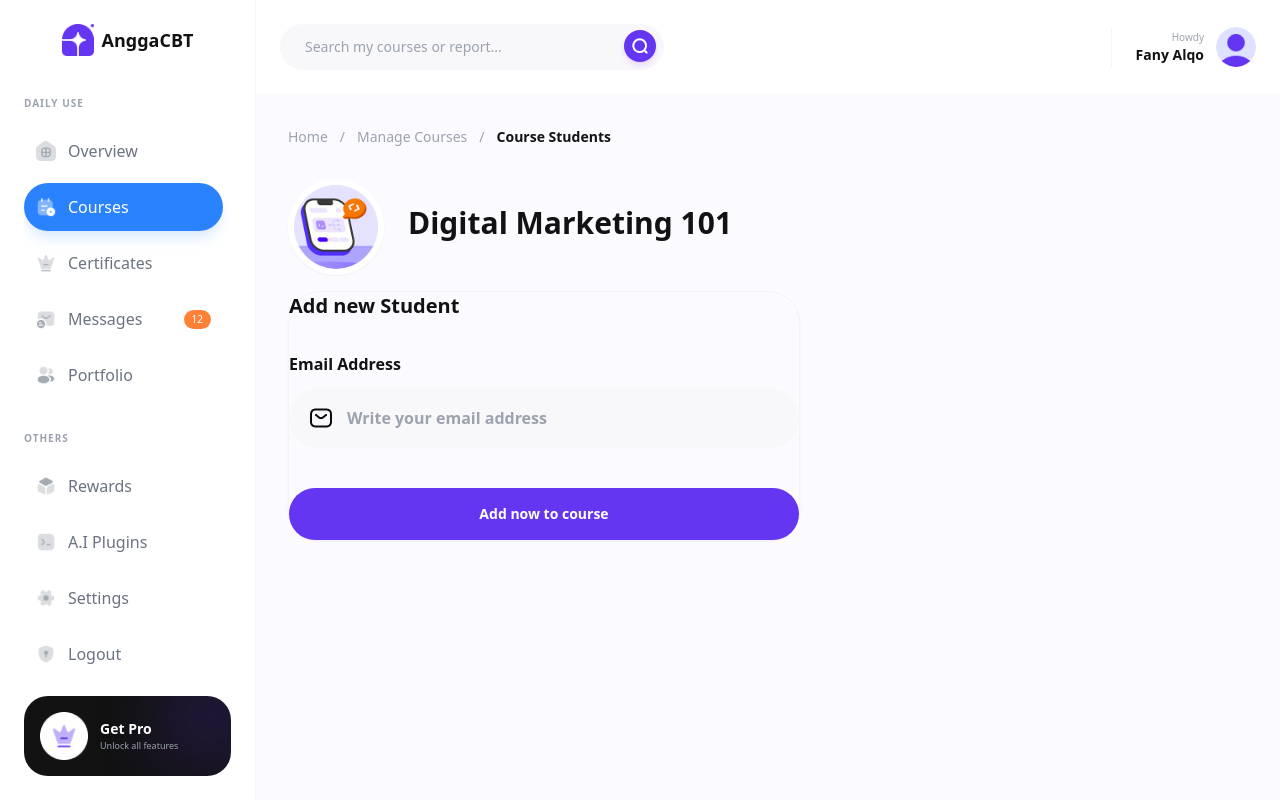
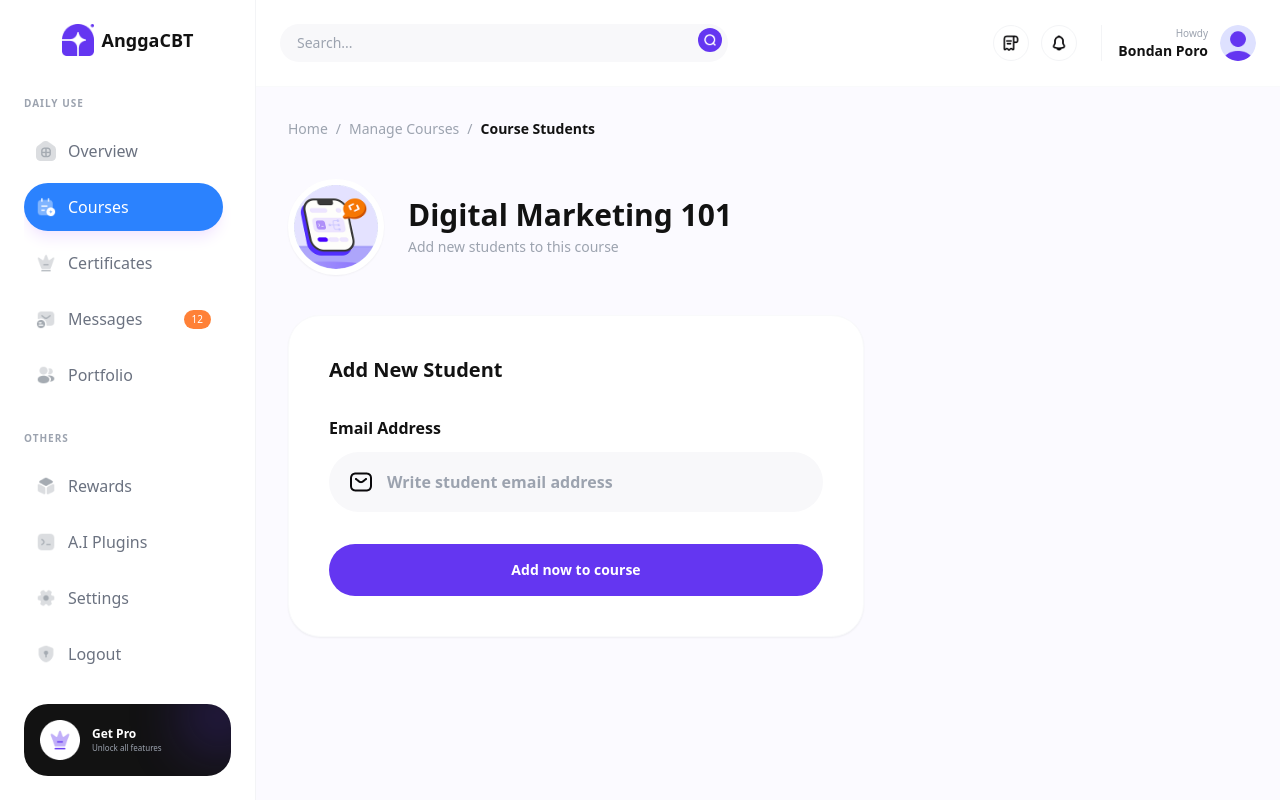
Before and after one commit to Liliang10/Web-AnggaCBT, a website: page addStudents.html in a window 1280 px wide. Drawn offline with nearby package versions, Linux system fonts and the light colour scheme.

Commit message:
Update addStudents.html

```diff
--- a/addStudents.html
+++ b/addStudents.html
@@ -4,16 +4,24 @@
     <meta charset="UTF-8">
     <meta name="viewport" content="width=device-width, initial-scale=1.0">
     <script src="https://cdn.tailwindcss.com"></script>
-    <title>Add Student</title>
+    <title>Add Student - AnggaCBT</title>
     <script defer src="https://unpkg.com/alpinejs@3.x.x/dist/cdn.min.js"></script>
 </head>
-<body class="bg-[#FBFAFF] font-sans antialiased text-[#121212] overflow-x-hidden">
+<body class="bg-[#FBFAFF] font-sans antialiased text-[#121212]" x-data="{ sideBarOpen: false }">
 
     <div class="flex min-h-screen">
-        <aside class="w-64 bg-white border-r border-gray-100 flex flex-col p-6 sticky top-0 h-screen">
-            <div class="flex items-center justify-center gap-2 font-bold text-lg mb-10">
+        <aside
+            :class="sideBarOpen ? 'translate-x-0' : '-translate-x-full'"
+            class="fixed inset-y-0 left-0 z-50 w-64 bg-white border-r border-gray-100 flex flex-col p-6 transition-transform duration-300 transform lg:translate-x-0 lg:sticky lg:top-0 lg:h-screen">
+
+            <div class="flex items-center justify-between lg:justify-center gap-2 font-bold text-lg mb-10">
+                <div class="flex items-center gap-2">
                     <img src="images/logo.png" alt="logo" class="w-8">
                     <p>AnggaCBT</p>
+                </div>
+                <button @click="sideBarOpen = false" class="lg:hidden">
+                    <svg class="w-6 h-6" fill="none" stroke="currentColor" viewBox="0 0 24 24"><path stroke-linecap="round" stroke-linejoin="round" stroke-width="2" d="M6 18L18 6M6 6l12 12"></path></svg>
+                </button>
             </div>
 
             <div class="flex flex-col gap-8 overflow-y-auto flex-1 custom-scrollbar pr-2">
@@ -26,12 +34,12 @@
                             </a>
                         </li>
                         <li>
-                            <a href="#" class="flex items-center gap-3 p-3 bg-[#2B82FE] text-white rounded-full font-medium shadow-lg shadow-blue-100">
-                                <img src="images/courses.png" alt="" class="w-5 filter brightness-0 invert"> Courses
+                            <a href="#" class="flex items-center gap-3 p-3 bg-[#2B82FE] text-white rounded-full font-medium shadow-lg shadow-purple-100">
+                                <img src="images/courses.png" alt="" class="w-5"> Courses
                             </a>
                         </li>
                         <li>
-                            <a href="#" class="flex items-center gap-3 p-3 text-gray-500 hover:text-[#6436F1] font-medium">
+                            <a href="#" class="flex items-center gap-3 p-3 text-gray-500 hover:text-[#6436F1] font-medium transition-all">
                                 <img src="images/certificates.png" alt="" class="w-5"> Certificates
                             </a>
                         </li>
@@ -44,7 +52,7 @@
                             </a>
                         </li>
                         <li>
-                            <a href="#" class="flex items-center gap-3 p-3 text-gray-500 hover:text-[#6436F1] font-medium">
+                            <a href="#" class="flex items-center gap-3 p-3 text-gray-500 hover:text-[#6436F1] font-medium transition-all">
                                 <img src="images/portfolio.png" alt="" class="w-5"> Portfolio
                             </a>
                         </li>
@@ -64,78 +72,97 @@
 
             <div class="mt-6 bg-[#121212] rounded-3xl p-4 relative overflow-hidden group">
                 <div class="relative z-10 flex items-center gap-3">
-                    <img src="images/crown.png" alt="crown" class="w-12 h-12">
+                    <img src="images/crown.png" alt="crown" class="w-10 h-10">
                     <div>
-                        <p class="text-white font-bold text-sm">Get Pro</p>
-                        <p class="text-gray-400 text-[9px]">Unlock all features</p>
+                        <p class="text-white font-bold text-xs">Get Pro</p>
+                        <p class="text-gray-400 text-[8px]">Unlock all features</p>
                     </div>
                 </div>
-                <div class="absolute -right-5 -top-5 w-20 h-20 bg-[#6436F1] blur-[40px] opacity-30"></div>
+                <div class="absolute -right-5 -top-5 w-16 h-16 bg-[#6436F1] blur-[30px] opacity-30"></div>
             </div>
         </aside>
 
-        <main class="flex-1 flex flex-col">
-            <header class="bg-white p-6 flex items-center justify-between border-b border-gray-50">
-                <div class="relative w-96">
-                    <input type="text" placeholder="Search my courses or report..." class="w-full bg-[#F8F8FA] rounded-full py-3 px-6 outline-none text-sm border border-transparent focus:border-gray-200">
-                    <button class="absolute right-2 top-1.5 bg-[#6436F1] p-2 rounded-full shadow-md shadow-purple-200">
-                        <img src="images/search.png" alt="search" class="w-4 h-4 filter brightness-0 invert">
+        <div x-show="sideBarOpen" @click="sideBarOpen = false" class="fixed inset-0 bg-black bg-opacity-50 z-40 lg:hidden"></div>
+
+        <main class="flex-1 min-w-0 flex flex-col w-full">
+            <header class="bg-white p-4 md:p-6 flex items-center justify-between border-b border-gray-50 gap-2 md:gap-4">
+                <div class="flex items-center gap-2 md:gap-4 flex-1">
+                    <button @click="sideBarOpen = true" class="md:hidden p-2 bg-gray-50 rounded-lg shrink-0">
+                        <svg class="w-6 h-6" fill="none" stroke="currentColor" viewBox="0 0 24 24">
+                            <path stroke-linecap="round" stroke-linejoin="round" stroke-width="2" d="M4 6h16M4 12h16m-7 6h7"></path>
+                        </svg>
+                    </button>
+
+                    <div class="relative w-full max-w-[160px] sm:max-w-xs md:max-w-sm lg:max-w-md">
+                        <input type="text" placeholder="Search..."
+                            class="w-full bg-[#F8F8FA] rounded-full py-2 pl-4 pr-10 outline-none text-xs sm:text-sm border border-transparent focus:border-gray-200">
+                        <button class="absolute right-1.5 top-1 bg-[#6436F1] p-1.5 rounded-full">
+                            <img src="images/search.png" alt="search" class="w-3 h-3">
+                        </button>
+                    </div>
+                </div>
+
+                <div class="flex items-center gap-2 md:gap-6 shrink-0">
+                    <div class="flex gap-1 md:gap-3">
+                        <button class="w-8 h-8 md:w-9 md:h-9 flex items-center justify-center border border-gray-100 rounded-full hover:bg-gray-50">
+                            <img src="images/receipt.png" class="w-3.5 md:w-4">
+                        </button>
+                        <button class="w-8 h-8 md:w-9 md:h-9 flex items-center justify-center border border-gray-100 rounded-full hover:bg-gray-50">
+                            <img src="images/notification.png" class="w-3.5 md:w-4">
                         </button>
                     </div>
 
-                <div class="flex items-center gap-6">
-                    <div class="flex items-center gap-3 border-l pl-6 border-gray-100">
+                    <div class="flex items-center gap-2 md:gap-3 border-l pl-2 md:pl-4 border-gray-100">
                         <div class="text-right">
-                            <p class="text-[10px] text-gray-400">Howdy</p>
-                            <p class="text-sm font-bold text-[#121212]">Fany Alqo</p>
+                            <p class="text-[10px] text-gray-400 hidden sm:block">Howdy</p>
+                            <p class="text-[11px] sm:text-sm font-bold leading-tight">Bondan Poro</p>
                         </div>
-                        <img src="images/profile_picture.png" alt="profile" class="w-10 h-10 rounded-full object-cover">
+                        <img src="images/profile_picture.png" alt="profile" class="w-8 h-8 md:w-9 md:h-9 rounded-full object-cover">
                     </div>
                 </div>
             </header>
 
-            <section class="p-8 w-full">
-                <nav class="flex items-center gap-3 text-sm text-gray-400 mb-8">
-                    <a href="#" class="hover:text-[#6436F1] transition-colors">Home</a>
+            <section class="p-4 sm:p-6 lg:p-8 max-w-6xl mx-auto w-full">
+                <nav class="flex items-center gap-2 text-xs sm:text-sm text-gray-400 mb-8 overflow-x-auto whitespace-nowrap pb-2">
+                    <a href="#" class="hover:text-[#6436F1]">Home</a>
                     <span>/</span>
-                    <a href="manageCourses.html" class="hover:text-[#6436F1] transition-colors">Manage Courses</a>
+                    <a href="manageCourses.html" class="hover:text-[#6436F1]">Manage Courses</a>
                     <span>/</span>
                     <span class="text-[#121212] font-semibold">Course Students</span>
                 </nav>
 
-                <div class="max-w-lg">
-                    <div class="flex items-center gap-6 mb-4">
-                        <div class="relative">
+                <div class="flex flex-col sm:flex-row items-center gap-6 mb-10">
+                    <div class="relative shrink-0">
                         <div class="w-24 h-24 bg-[#E0E9FF] rounded-full flex items-center justify-center overflow-hidden border-[6px] border-white shadow-sm">
                             <img src="images/BigWebDevelopment.png" alt="Course Thumbnail" class="w-full h-full object-cover">
                         </div>
                     </div>
-                        <div>
-                            <h1 class="text-3xl font-extrabold text-[#121212] mb-2">Digital Marketing 101</h1>
+                    <div class="text-center sm:text-left">
+                        <h1 class="text-2xl sm:text-3xl font-extrabold text-[#121212]">Digital Marketing 101</h1>
+                        <p class="text-sm text-gray-400 mt-1 font-medium">Add new students to this course</p>
                     </div>
                 </div>
 
-                    <form class="flex flex-col gap-8 rounded-[32px] border border-gray-100 shadow-sm">
+                <div class="bg-white p-6 sm:p-10 rounded-[32px] border border-gray-50 shadow-sm max-w-xl mx-auto md:mx-0">
+                    <form class="flex flex-col gap-8">
                         <div>
-                            <h2 class="text-xl font-bold">Add new Student</h2>
+                            <h2 class="text-xl font-bold">Add New Student</h2>
                         </div>
 
                         <div class="flex flex-col gap-3">
-                            <label class="font-bold text-base">Email Address</label>
+                            <label class="font-bold text-sm sm:text-base">Email Address</label>
                             <div class="relative">
                                 <div class="absolute left-5 top-1/2 -translate-y-1/2">
-                                    <img src="images/sms.png" class="w-6 h-6" alt="">
+                                    <img src="images/sms.png" class="w-5 h-5 sm:w-6 sm:h-6" alt="icon">
                                 </div>
-                                <input type="email" placeholder="Write your email address"
-                                    class="w-full bg-[#F8F8FA] rounded-full py-4 pl-14 pr-6 outline-none border-2 border-transparent focus:border-[#6436F1] focus:bg-white transition-all font-semibold">
+                                <input type="email" placeholder="Write student email address"
+                                    class="w-full bg-[#F8F8FA] rounded-full py-3.5 sm:py-4 pl-12 sm:pl-14 pr-6 outline-none border-2 border-transparent focus:border-[#6436F1] focus:bg-white transition-all font-semibold text-sm sm:text-base">
                             </div>
                         </div>
 
-                        <div class="flex items-center gap-4 mt-2">
-                            <button type="button" class="flex-1 bg-[#6436F1] text-white py-4 rounded-full font-bold text-sm hover:opacity-90 transition-all">
+                        <button type="button" class="w-full bg-[#6436F1] text-white py-3.5 sm:py-4 rounded-full font-bold text-sm hover:shadow-lg hover:shadow-purple-200 transition-all active:scale-[0.98]">
                             Add now to course
                         </button>
-                        </div>
                     </form>
                 </div>
             </section>
@@ -143,6 +170,9 @@
     </div>
 
     <style>
+        [x-cloak] {
+            display: none !important;
+        }
         ::-webkit-scrollbar {
             width: 6px;
         }
```
Lines whose indentation alone changed are shown as unchanged.
